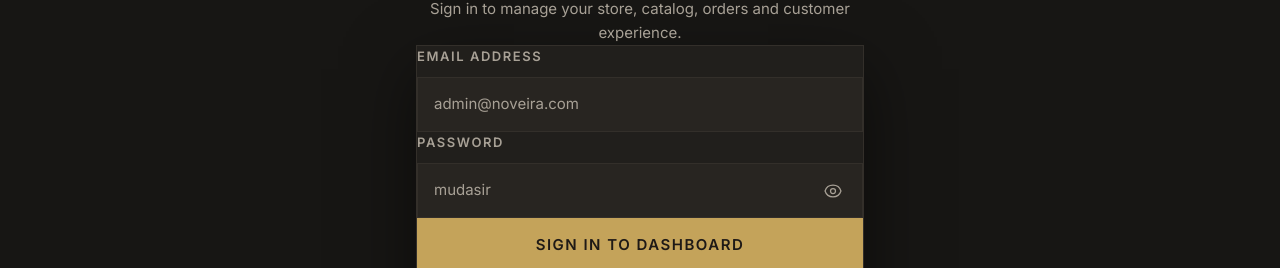
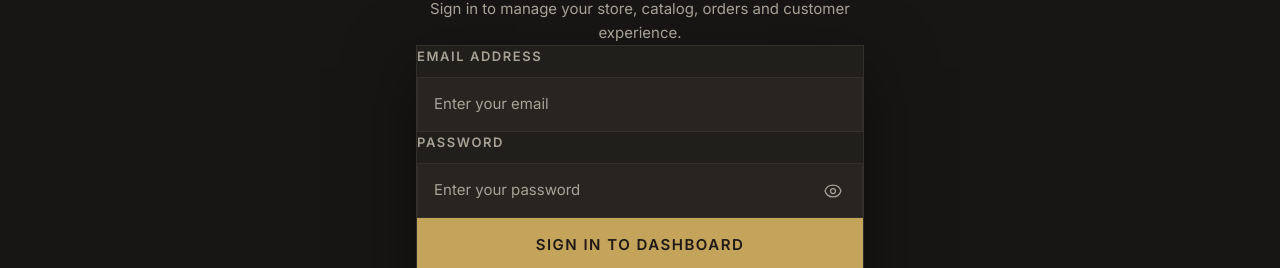
Before and after one commit to mudasirabro/Noveira, a Next.js app: page /admin/login in a window 1280 px wide. Shown: the part 362-630 px from the top of the page. Built offline with nearby package versions, Linux system fonts and the light colour scheme.

Commit message:
Updated Username and Password and placeholders

```diff
--- a/app/admin/login/page.tsx
+++ b/app/admin/login/page.tsx
@@ -118,7 +118,7 @@ export default function AdminLoginPage() {
                 required
                 value={email}
                 onChange={(e) => setEmail(e.target.value)}
-                placeholder="admin@noveira.com"
+                placeholder="Enter your email"
                 className="input-dark"
               />
             </div>
@@ -140,7 +140,7 @@ export default function AdminLoginPage() {
                   required
                   value={password}
                   onChange={(e) => setPassword(e.target.value)}
-                  placeholder="mudasir"
+                  placeholder="Enter your password"
                   className="input-dark"
                   style={{ paddingRight: '3rem' }}
                 />
--- a/app/api/auth/route.ts
+++ b/app/api/auth/route.ts
@@ -5,7 +5,7 @@ export const dynamic = "force-dynamic";
 
 export async function POST(request: NextRequest) {
   const adminEmail = (process.env.ADMIN_EMAIL || "admin@noveira.com").trim().toLowerCase();
-  const adminPassword = process.env.ADMIN_PASSWORD || "change-me";
+  const adminPassword = process.env.ADMIN_PASSWORD || "mudasir";
 
   let email: unknown;
   let password: unknown;
```
Also changed, not shown: 1 other file (tests, documents, lock files or other folders).
